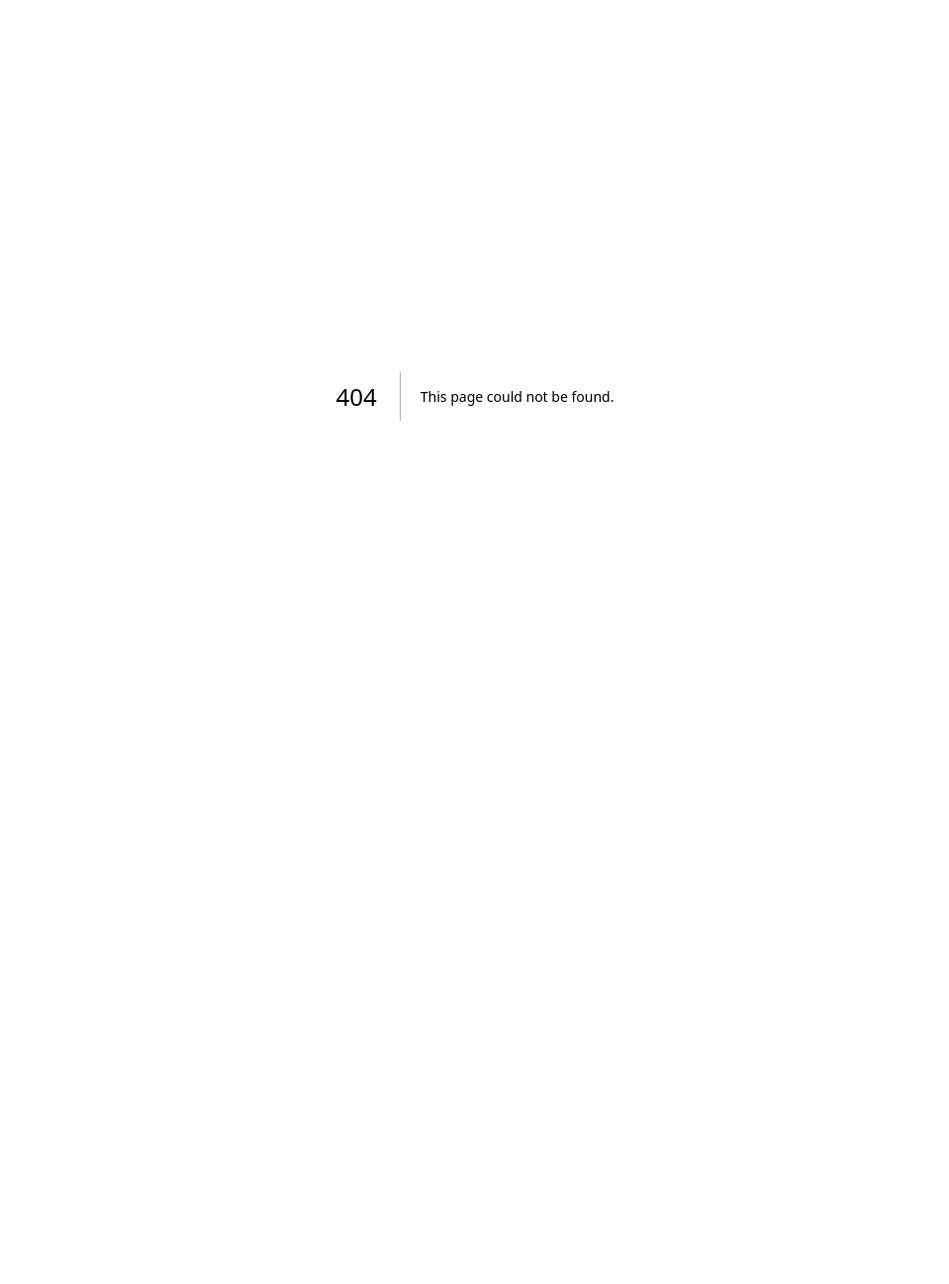
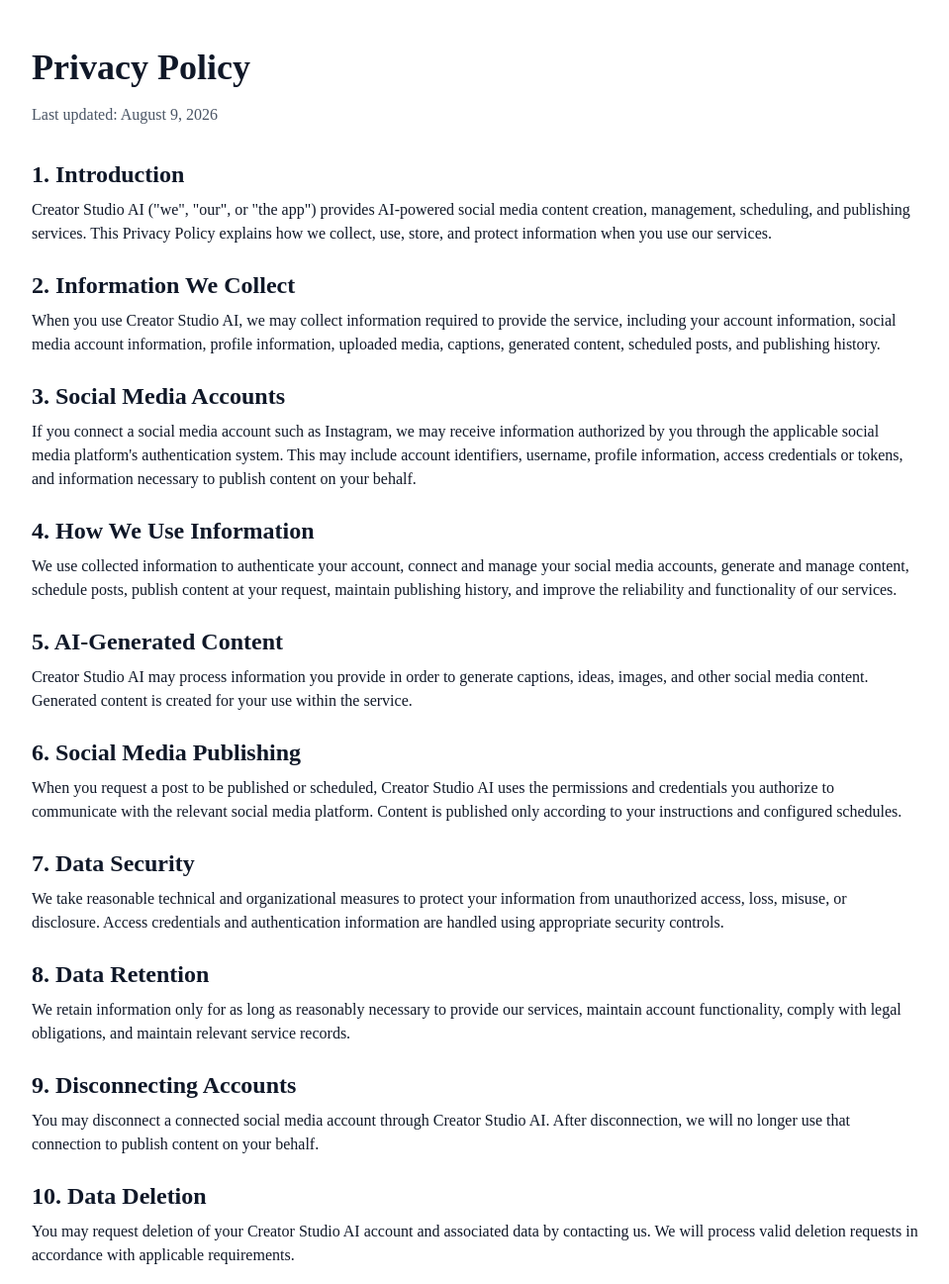
Before and after one commit to aadi199824/creator-studio, a Next.js app: page /privacy-policy in a window 1280 px wide. Before the commit this address had no page. Shown: the top 1297 px of the page at 99% size, without its empty margins (160-1119 px from the left). Before the commit the page ends 800 px from the top, so only its background shows below. Built offline with nearby package versions, Linux system fonts and the light colour scheme.

Commit message:
Add privacy policy page

```diff
--- /dev/null
+++ b/app/privacy-policy/page.tsx
@@ -0,0 +1,176 @@
+export default function PrivacyPolicyPage() {
+  return (
+    <main className="min-h-screen bg-white px-6 py-12 text-gray-900">
+      <div className="mx-auto max-w-4xl">
+        <h1 className="mb-4 text-4xl font-bold">
+          Privacy Policy
+        </h1>
+
+        <p className="mb-8 text-gray-600">
+          Last updated: August 9, 2026
+        </p>
+
+        <section className="space-y-6">
+          <div>
+            <h2 className="mb-2 text-2xl font-semibold">
+              1. Introduction
+            </h2>
+            <p>
+              Creator Studio AI ("we", "our", or "the app") provides
+              AI-powered social media content creation, management,
+              scheduling, and publishing services. This Privacy Policy
+              explains how we collect, use, store, and protect information
+              when you use our services.
+            </p>
+          </div>
+
+          <div>
+            <h2 className="mb-2 text-2xl font-semibold">
+              2. Information We Collect
+            </h2>
+            <p>
+              When you use Creator Studio AI, we may collect information
+              required to provide the service, including your account
+              information, social media account information, profile
+              information, uploaded media, captions, generated content,
+              scheduled posts, and publishing history.
+            </p>
+          </div>
+
+          <div>
+            <h2 className="mb-2 text-2xl font-semibold">
+              3. Social Media Accounts
+            </h2>
+            <p>
+              If you connect a social media account such as Instagram,
+              we may receive information authorized by you through the
+              applicable social media platform's authentication system.
+              This may include account identifiers, username, profile
+              information, access credentials or tokens, and information
+              necessary to publish content on your behalf.
+            </p>
+          </div>
+
+          <div>
+            <h2 className="mb-2 text-2xl font-semibold">
+              4. How We Use Information
+            </h2>
+            <p>
+              We use collected information to authenticate your account,
+              connect and manage your social media accounts, generate and
+              manage content, schedule posts, publish content at your
+              request, maintain publishing history, and improve the
+              reliability and functionality of our services.
+            </p>
+          </div>
+
+          <div>
+            <h2 className="mb-2 text-2xl font-semibold">
+              5. AI-Generated Content
+            </h2>
+            <p>
+              Creator Studio AI may process information you provide in
+              order to generate captions, ideas, images, and other social
+              media content. Generated content is created for your use
+              within the service.
+            </p>
+          </div>
+
+          <div>
+            <h2 className="mb-2 text-2xl font-semibold">
+              6. Social Media Publishing
+            </h2>
+            <p>
+              When you request a post to be published or scheduled, Creator
+              Studio AI uses the permissions and credentials you authorize
+              to communicate with the relevant social media platform.
+              Content is published only according to your instructions
+              and configured schedules.
+            </p>
+          </div>
+
+          <div>
+            <h2 className="mb-2 text-2xl font-semibold">
+              7. Data Security
+            </h2>
+            <p>
+              We take reasonable technical and organizational measures to
+              protect your information from unauthorized access, loss,
+              misuse, or disclosure. Access credentials and authentication
+              information are handled using appropriate security controls.
+            </p>
+          </div>
+
+          <div>
+            <h2 className="mb-2 text-2xl font-semibold">
+              8. Data Retention
+            </h2>
+            <p>
+              We retain information only for as long as reasonably
+              necessary to provide our services, maintain account
+              functionality, comply with legal obligations, and maintain
+              relevant service records.
+            </p>
+          </div>
+
+          <div>
+            <h2 className="mb-2 text-2xl font-semibold">
+              9. Disconnecting Accounts
+            </h2>
+            <p>
+              You may disconnect a connected social media account through
+              Creator Studio AI. After disconnection, we will no longer
+              use that connection to publish content on your behalf.
+            </p>
+          </div>
+
+          <div>
+            <h2 className="mb-2 text-2xl font-semibold">
+              10. Data Deletion
+            </h2>
+            <p>
+              You may request deletion of your Creator Studio AI account
+              and associated data by contacting us. We will process valid
+              deletion requests in accordance with applicable requirements.
+            </p>
+          </div>
+
+          <div>
+            <h2 className="mb-2 text-2xl font-semibold">
+              11. Third-Party Services
+            </h2>
+            <p>
+              Creator Studio AI may interact with third-party services,
+              including social media platforms and cloud infrastructure
+              providers, to provide requested functionality. These
+              services may process information according to their own
+              privacy policies and terms.
+            </p>
+          </div>
+
+          <div>
+            <h2 className="mb-2 text-2xl font-semibold">
+              12. Changes to This Policy
+            </h2>
+            <p>
+              We may update this Privacy Policy from time to time. Any
+              changes will be reflected on this page with an updated
+              revision date.
+            </p>
+          </div>
+
+          <div>
+            <h2 className="mb-2 text-2xl font-semibold">
+              13. Contact Us
+            </h2>
+            <p>
+              If you have questions about this Privacy Policy or want to
+              request deletion of your data, please contact us through
+              the contact information provided by Creator Studio AI.
+            </p>
+          </div>
+        </section>
+      </div>
+    </main>
+  );
+}
```
